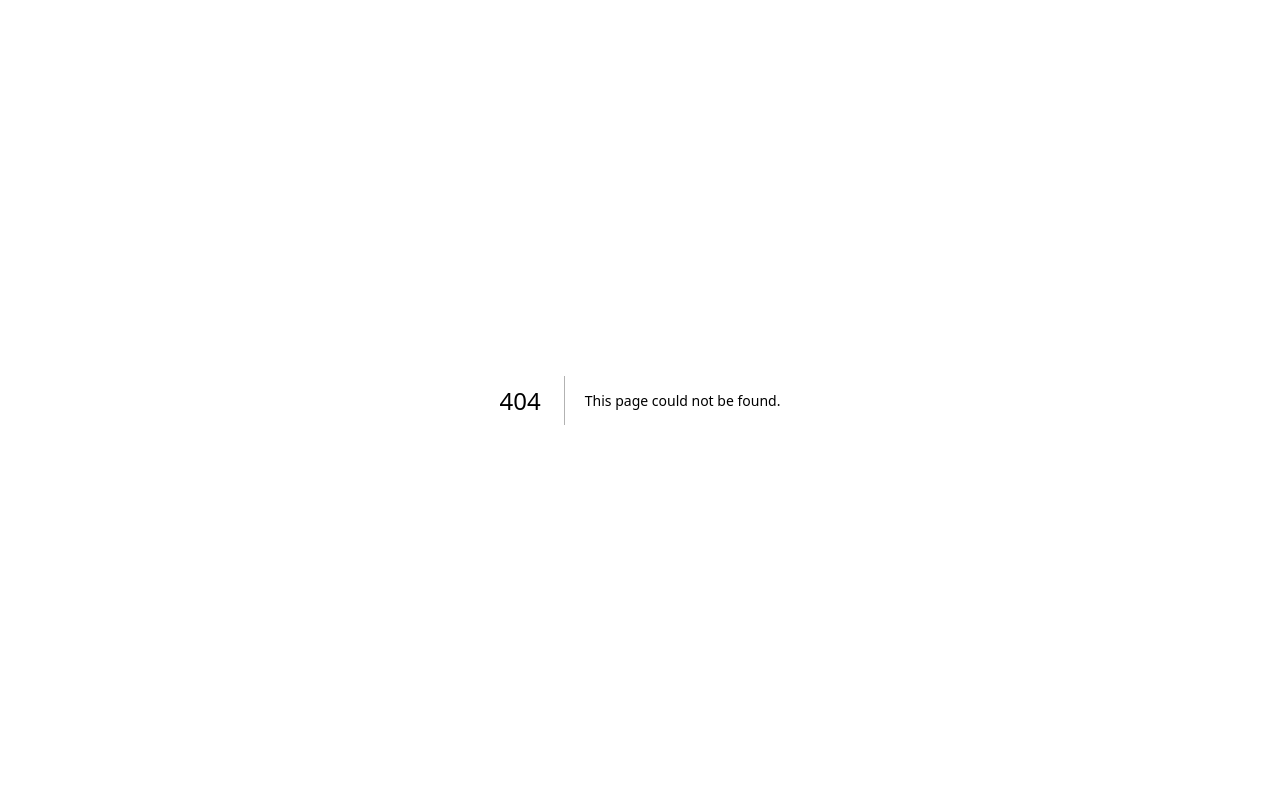
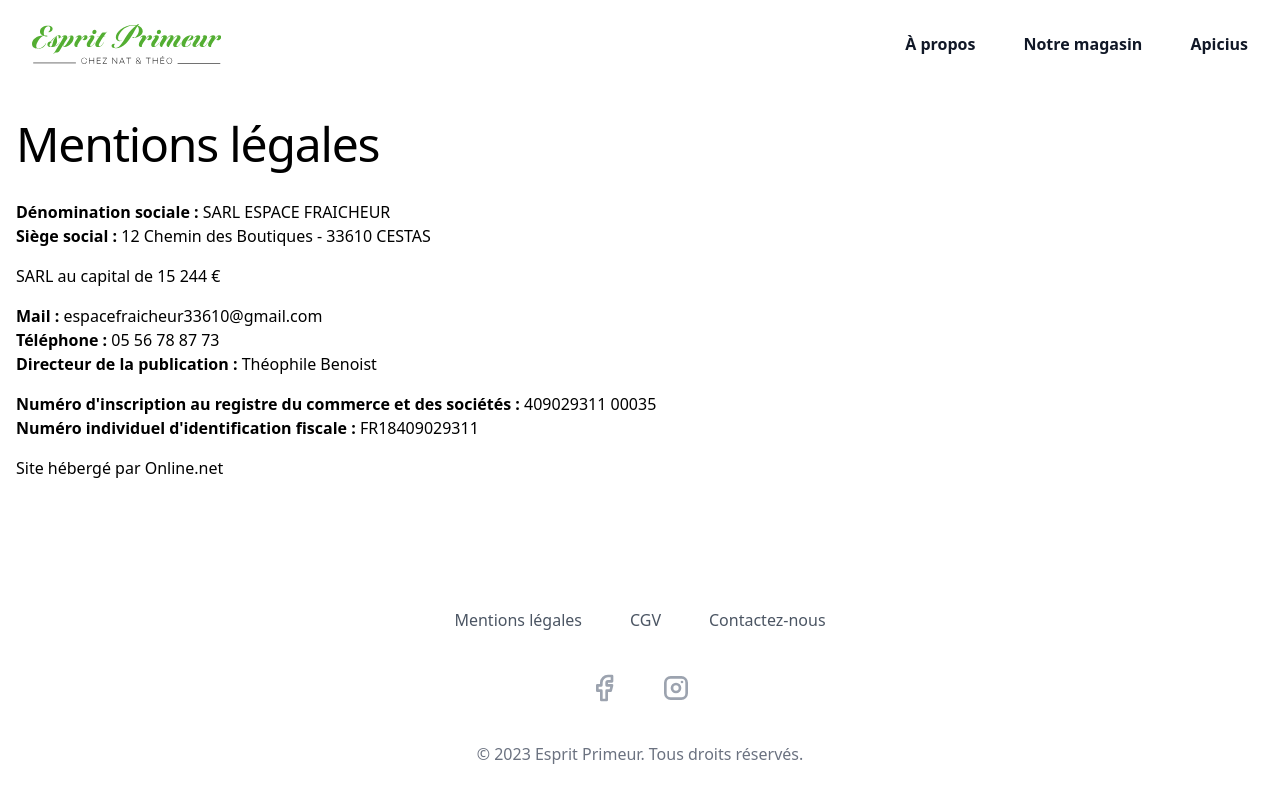
Before and after one commit to Foohx/esprit-primeur, a Next.js app: page /mentions in a window 1280 px wide. Before the commit this address had no page. Built offline with nearby package versions, Linux system fonts and the light colour scheme.

Commit message:
feat: add mentions page

```diff
--- /dev/null
+++ b/src/pages/mentions.tsx
@@ -0,0 +1,78 @@
+import Footer from "@/components/footer";
+import Header from "@/components/header";
+import Head from "next/head";
+
+export async function getStaticProps() {
+  return {
+    props: {},
+  };
+}
+
+export default function Page() {
+  return (
+    <>
+      <Head>
+        <title>Create Next App</title>
+        <meta name="description" content="Generated by create next app" />
+        <meta name="viewport" content="width=device-width, initial-scale=1" />
+        <link rel="icon" href="/favicon.ico" />
+      </Head>
+      <Header />
+      <main>
+        <section
+          id="about"
+          className="pt-8 pb-16 lg:pb-32 max-w-7xl mx-auto space-y-8 px-4"
+        >
+          <h1 className="font-medium tracking-tight text-5xl">
+            Mentions légales
+          </h1>
+          <div className="flex flex-col gap-y-4">
+            <div className="flex flex-col">
+              <span>
+                <span className="font-semibold">{`Dénomination sociale : `}</span>
+                {`SARL ESPACE FRAICHEUR`}
+              </span>
+              <span>
+                <span className="font-semibold">{`Siège social : `}</span>
+                {`12 Chemin des Boutiques - 33610 CESTAS`}
+              </span>
+            </div>
+            <div>
+              <span>SARL au capital de 15 244 €</span>
+            </div>
+            <div className="flex flex-col">
+              <span>
+                <span className="font-semibold">{`Mail : `}</span>
+                espacefraicheur33610@gmail.com
+              </span>
+              <span>
+                <span className="font-semibold">{`Téléphone : `}</span>
+                05 56 78 87 73
+              </span>
+              <span>
+                <span className="font-semibold">{`Directeur de la publication : `}</span>
+                Théophile Benoist
+              </span>
+            </div>
+            <div className="flex flex-col">
+              <span>
+                <span className="font-semibold">
+                  {`Numéro d'inscription au registre du commerce et des sociétés : `}
+                </span>
+                409029311 00035
+              </span>
+              <span>
+                <span className="font-semibold">{`Numéro individuel d'identification fiscale : `}</span>
+                FR18409029311
+              </span>
+            </div>
+            <div>
+              <span>Site hébergé par Online.net</span>
+            </div>
+          </div>
+        </section>
+      </main>
+      <Footer />
+    </>
+  );
+}
```
